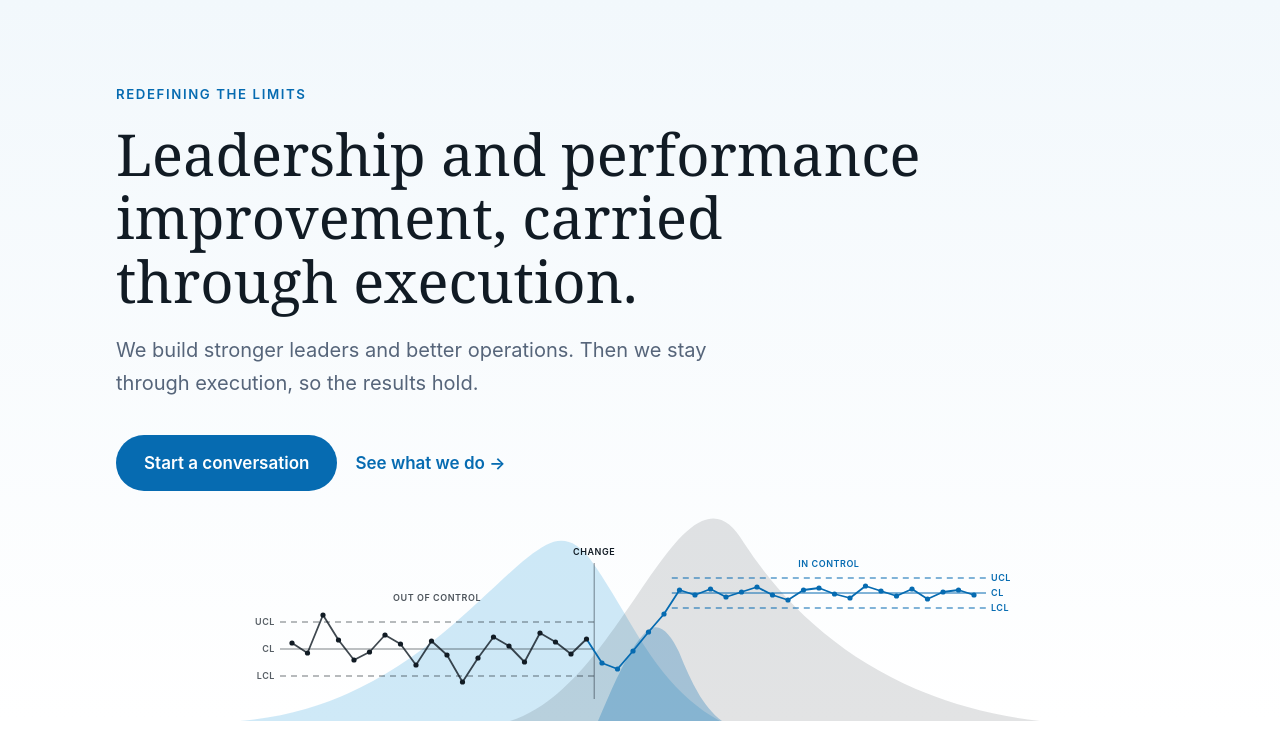
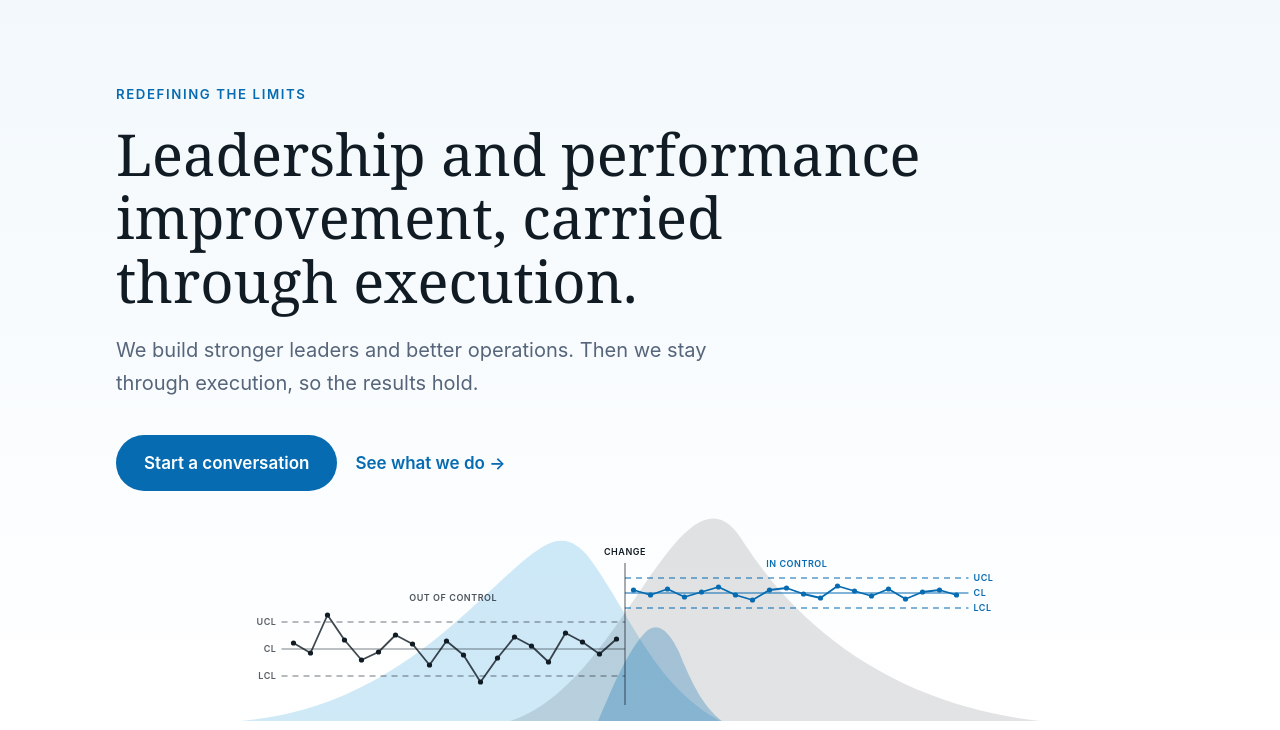
Before and after one commit to lhotse-management/website, a plain HTML site: page index.html in a window 1280 px wide. Shown: the part 70-800 px from the top of the page. Drawn offline with Linux system fonts and the light colour scheme.

Commit message:
Hero chart: two-stage control chart with change line

```diff
--- a/index.html
+++ b/index.html
@@ -1,5 +1,5 @@
 <!doctype html>
-<!-- Lhotse Management Solutions: single-page site, version 16.
+<!-- Lhotse Management Solutions: single-page site, version 17.
      Everything (styles, images, copy) lives in this one file so it can be hosted anywhere as index.html. -->
 <html lang="en">
 <head>
@@ -127,34 +127,34 @@ section{scroll-margin-top:84px}          /* stops the sticky menu bar from cover
     </div>
   </div>
   <!-- Background art: the two logo-style peaks, with a before-and-after control chart laid over them -->
-  <svg viewBox="330 0 800 220" role="img" aria-label="Control chart over two mountain peaks: performance is out of control, then a change with a small managed dip, then performance in control at a higher level within tighter limits" style="position:absolute;left:50%;transform:translateX(-50%);bottom:0;width:min(100%,800px);height:auto">
+  <svg viewBox="330 0 800 220" role="img" aria-label="Control chart over two mountain peaks: performance is out of control, then a change line where the peaks cross, then performance in control at a higher level within tighter limits" style="position:absolute;left:50%;transform:translateX(-50%);bottom:0;width:min(100%,800px);height:auto">
     <path d="M330,220 C500,206 580,74 636,44 C652,35 667,40 680,58 C722,116 744,184 810,220 Z" fill="#249cd8" opacity=".22"/>   <!-- blue peak -->
     <path d="M600,220 C690,192 742,42 792,20 C808,13 821,20 834,42 C894,134 990,204 1130,220 Z" fill="#111b24" opacity=".12"/>  <!-- dark peak -->
     <path d="M688,220 C704,182 722,142 738,129 C750,120 761,134 769,151 C781,181 793,206 812,220 Z" fill="#066bb1" opacity=".28"/> <!-- deep blue fold -->
-    <!-- Before the change: center line and control limits; they stop at the change -->
-    <path d="M370,148H684.2" stroke="#111b24" stroke-width="1" opacity=".55" fill="none"/>
-    <path d="M370,121H684.2 M370,175H684.2" stroke="#111b24" stroke-width="1.2" stroke-dasharray="6 5" opacity=".6" fill="none"/>
-    <!-- After the change: recalculated center line and tighter limits -->
-    <path d="M761.8,92H1076.0" stroke="#066bb1" stroke-width="1" fill="none"/>
-    <path d="M761.8,77H1076.0 M761.8,107H1076.0" stroke="#066bb1" stroke-width="1.2" stroke-dasharray="6 5" fill="none"/>
-    <!-- The change point -->
-    <path d="M684.2,62V198" stroke="#111b24" stroke-width="1" opacity=".5" fill="none"/>
-    <!-- Results: before the change in dark, from the change onward in blue -->
-    <polyline points="382.0,142 397.5,152 413.0,114 428.5,139 444.0,159 459.5,151 475.0,134 490.5,143 506.0,164 521.5,140 537.0,154 552.5,181 568.0,157 583.5,136 599.0,145 614.5,161 630.0,132 645.5,141 661.0,153 676.5,138" stroke="#111b24" stroke-width="1.8" stroke-linejoin="round" opacity=".8" fill="none"/>
-    <polyline points="676.5,138 692.0,162 707.5,168 723.0,150 738.5,131 754.0,113 769.5,89 785.0,94 800.5,88 816.0,96 831.5,91 847.0,86 862.5,94 878.0,99 893.5,89 909.0,87 924.5,93 940.0,97 955.5,85 971.0,90 986.5,95 1002.0,88 1017.5,98 1033.0,91 1048.5,89 1064.0,94" stroke="#066bb1" stroke-width="1.8" stroke-linejoin="round" fill="none"/>
-    <circle cx="382.0" cy="142" r="2.6" fill="#111b24"/><circle cx="397.5" cy="152" r="2.6" fill="#111b24"/><circle cx="413.0" cy="114" r="2.6" fill="#111b24"/><circle cx="428.5" cy="139" r="2.6" fill="#111b24"/><circle cx="444.0" cy="159" r="2.6" fill="#111b24"/><circle cx="459.5" cy="151" r="2.6" fill="#111b24"/><circle cx="475.0" cy="134" r="2.6" fill="#111b24"/><circle cx="490.5" cy="143" r="2.6" fill="#111b24"/><circle cx="506.0" cy="164" r="2.6" fill="#111b24"/><circle cx="521.5" cy="140" r="2.6" fill="#111b24"/><circle cx="537.0" cy="154" r="2.6" fill="#111b24"/><circle cx="552.5" cy="181" r="2.6" fill="#111b24"/><circle cx="568.0" cy="157" r="2.6" fill="#111b24"/><circle cx="583.5" cy="136" r="2.6" fill="#111b24"/><circle cx="599.0" cy="145" r="2.6" fill="#111b24"/><circle cx="614.5" cy="161" r="2.6" fill="#111b24"/><circle cx="630.0" cy="132" r="2.6" fill="#111b24"/><circle cx="645.5" cy="141" r="2.6" fill="#111b24"/><circle cx="661.0" cy="153" r="2.6" fill="#111b24"/><circle cx="676.5" cy="138" r="2.6" fill="#111b24"/>
-    <circle cx="692.0" cy="162" r="2.6" fill="#066bb1"/><circle cx="707.5" cy="168" r="2.6" fill="#066bb1"/><circle cx="723.0" cy="150" r="2.6" fill="#066bb1"/><circle cx="738.5" cy="131" r="2.6" fill="#066bb1"/><circle cx="754.0" cy="113" r="2.6" fill="#066bb1"/><circle cx="769.5" cy="89" r="2.6" fill="#066bb1"/><circle cx="785.0" cy="94" r="2.6" fill="#066bb1"/><circle cx="800.5" cy="88" r="2.6" fill="#066bb1"/><circle cx="816.0" cy="96" r="2.6" fill="#066bb1"/><circle cx="831.5" cy="91" r="2.6" fill="#066bb1"/><circle cx="847.0" cy="86" r="2.6" fill="#066bb1"/><circle cx="862.5" cy="94" r="2.6" fill="#066bb1"/><circle cx="878.0" cy="99" r="2.6" fill="#066bb1"/><circle cx="893.5" cy="89" r="2.6" fill="#066bb1"/><circle cx="909.0" cy="87" r="2.6" fill="#066bb1"/><circle cx="924.5" cy="93" r="2.6" fill="#066bb1"/><circle cx="940.0" cy="97" r="2.6" fill="#066bb1"/><circle cx="955.5" cy="85" r="2.6" fill="#066bb1"/><circle cx="971.0" cy="90" r="2.6" fill="#066bb1"/><circle cx="986.5" cy="95" r="2.6" fill="#066bb1"/><circle cx="1002.0" cy="88" r="2.6" fill="#066bb1"/><circle cx="1017.5" cy="98" r="2.6" fill="#066bb1"/><circle cx="1033.0" cy="91" r="2.6" fill="#066bb1"/><circle cx="1048.5" cy="89" r="2.6" fill="#066bb1"/><circle cx="1064.0" cy="94" r="2.6" fill="#066bb1"/>
+    <!-- Stage 1: center line and control limits; they stop at the change line -->
+    <path d="M371.5,148H715" stroke="#111b24" stroke-width="1" opacity=".55" fill="none"/>
+    <path d="M371.5,121H715 M371.5,175H715" stroke="#111b24" stroke-width="1.2" stroke-dasharray="6 5" opacity=".6" fill="none"/>
+    <!-- Stage 2: recalculated center line and tighter limits; they start at the change line -->
+    <path d="M715,92H1058.5" stroke="#066bb1" stroke-width="1" fill="none"/>
+    <path d="M715,77H1058.5 M715,107H1058.5" stroke="#066bb1" stroke-width="1.2" stroke-dasharray="6 5" fill="none"/>
+    <!-- The change line, where the two arches cross -->
+    <path d="M715,62V204" stroke="#111b24" stroke-width="1.2" opacity=".6" fill="none"/>
+    <!-- Results: stage 1 in dark, stage 2 in blue; the two lines are not joined across the change -->
+    <polyline points="383.5,142 400.5,152 417.5,114 434.5,139 451.5,159 468.5,151 485.5,134 502.5,143 519.5,164 536.5,140 553.5,154 570.5,181 587.5,157 604.5,136 621.5,145 638.5,161 655.5,132 672.5,141 689.5,153 706.5,138" stroke="#111b24" stroke-width="1.8" stroke-linejoin="round" opacity=".8" fill="none"/>
+    <polyline points="723.5,89 740.5,94 757.5,88 774.5,96 791.5,91 808.5,86 825.5,94 842.5,99 859.5,89 876.5,87 893.5,93 910.5,97 927.5,85 944.5,90 961.5,95 978.5,88 995.5,98 1012.5,91 1029.5,89 1046.5,94" stroke="#066bb1" stroke-width="1.8" stroke-linejoin="round" fill="none"/>
+    <circle cx="383.5" cy="142" r="2.6" fill="#111b24"/><circle cx="400.5" cy="152" r="2.6" fill="#111b24"/><circle cx="417.5" cy="114" r="2.6" fill="#111b24"/><circle cx="434.5" cy="139" r="2.6" fill="#111b24"/><circle cx="451.5" cy="159" r="2.6" fill="#111b24"/><circle cx="468.5" cy="151" r="2.6" fill="#111b24"/><circle cx="485.5" cy="134" r="2.6" fill="#111b24"/><circle cx="502.5" cy="143" r="2.6" fill="#111b24"/><circle cx="519.5" cy="164" r="2.6" fill="#111b24"/><circle cx="536.5" cy="140" r="2.6" fill="#111b24"/><circle cx="553.5" cy="154" r="2.6" fill="#111b24"/><circle cx="570.5" cy="181" r="2.6" fill="#111b24"/><circle cx="587.5" cy="157" r="2.6" fill="#111b24"/><circle cx="604.5" cy="136" r="2.6" fill="#111b24"/><circle cx="621.5" cy="145" r="2.6" fill="#111b24"/><circle cx="638.5" cy="161" r="2.6" fill="#111b24"/><circle cx="655.5" cy="132" r="2.6" fill="#111b24"/><circle cx="672.5" cy="141" r="2.6" fill="#111b24"/><circle cx="689.5" cy="153" r="2.6" fill="#111b24"/><circle cx="706.5" cy="138" r="2.6" fill="#111b24"/>
+    <circle cx="723.5" cy="89" r="2.6" fill="#066bb1"/><circle cx="740.5" cy="94" r="2.6" fill="#066bb1"/><circle cx="757.5" cy="88" r="2.6" fill="#066bb1"/><circle cx="774.5" cy="96" r="2.6" fill="#066bb1"/><circle cx="791.5" cy="91" r="2.6" fill="#066bb1"/><circle cx="808.5" cy="86" r="2.6" fill="#066bb1"/><circle cx="825.5" cy="94" r="2.6" fill="#066bb1"/><circle cx="842.5" cy="99" r="2.6" fill="#066bb1"/><circle cx="859.5" cy="89" r="2.6" fill="#066bb1"/><circle cx="876.5" cy="87" r="2.6" fill="#066bb1"/><circle cx="893.5" cy="93" r="2.6" fill="#066bb1"/><circle cx="910.5" cy="97" r="2.6" fill="#066bb1"/><circle cx="927.5" cy="85" r="2.6" fill="#066bb1"/><circle cx="944.5" cy="90" r="2.6" fill="#066bb1"/><circle cx="961.5" cy="95" r="2.6" fill="#066bb1"/><circle cx="978.5" cy="88" r="2.6" fill="#066bb1"/><circle cx="995.5" cy="98" r="2.6" fill="#066bb1"/><circle cx="1012.5" cy="91" r="2.6" fill="#066bb1"/><circle cx="1029.5" cy="89" r="2.6" fill="#066bb1"/><circle cx="1046.5" cy="94" r="2.6" fill="#066bb1"/>
     <!-- Small chart labels; hidden on phones, where they would be too small to read -->
     <g class="chartlabel" font-size="9" font-weight="600" letter-spacing=".06em">
-      <text x="527.1" y="100" text-anchor="middle" fill="#111b24" opacity=".75">OUT OF CONTROL</text>
-      <text x="684.2" y="54" text-anchor="middle" fill="#111b24">CHANGE</text>
-      <text x="918.9" y="66" text-anchor="middle" fill="#066bb1">IN CONTROL</text>
-      <text x="365" y="124" text-anchor="end" fill="#111b24" opacity=".7">UCL</text>
-      <text x="365" y="151" text-anchor="end" fill="#111b24" opacity=".7">CL</text>
-      <text x="365" y="178" text-anchor="end" fill="#111b24" opacity=".7">LCL</text>
-      <text x="1081.0" y="80" fill="#066bb1">UCL</text>
-      <text x="1081.0" y="95" fill="#066bb1">CL</text>
-      <text x="1081.0" y="110" fill="#066bb1">LCL</text>
+      <text x="543.2" y="100" text-anchor="middle" fill="#111b24" opacity=".75">OUT OF CONTROL</text>
+      <text x="715" y="54" text-anchor="middle" fill="#111b24">CHANGE</text>
+      <text x="886.8" y="66" text-anchor="middle" fill="#066bb1">IN CONTROL</text>
+      <text x="366.5" y="124" text-anchor="end" fill="#111b24" opacity=".7">UCL</text>
+      <text x="366.5" y="151" text-anchor="end" fill="#111b24" opacity=".7">CL</text>
+      <text x="366.5" y="178" text-anchor="end" fill="#111b24" opacity=".7">LCL</text>
+      <text x="1063.5" y="80" fill="#066bb1">UCL</text>
+      <text x="1063.5" y="95" fill="#066bb1">CL</text>
+      <text x="1063.5" y="110" fill="#066bb1">LCL</text>
     </g>
   </svg>
 </header>
```
